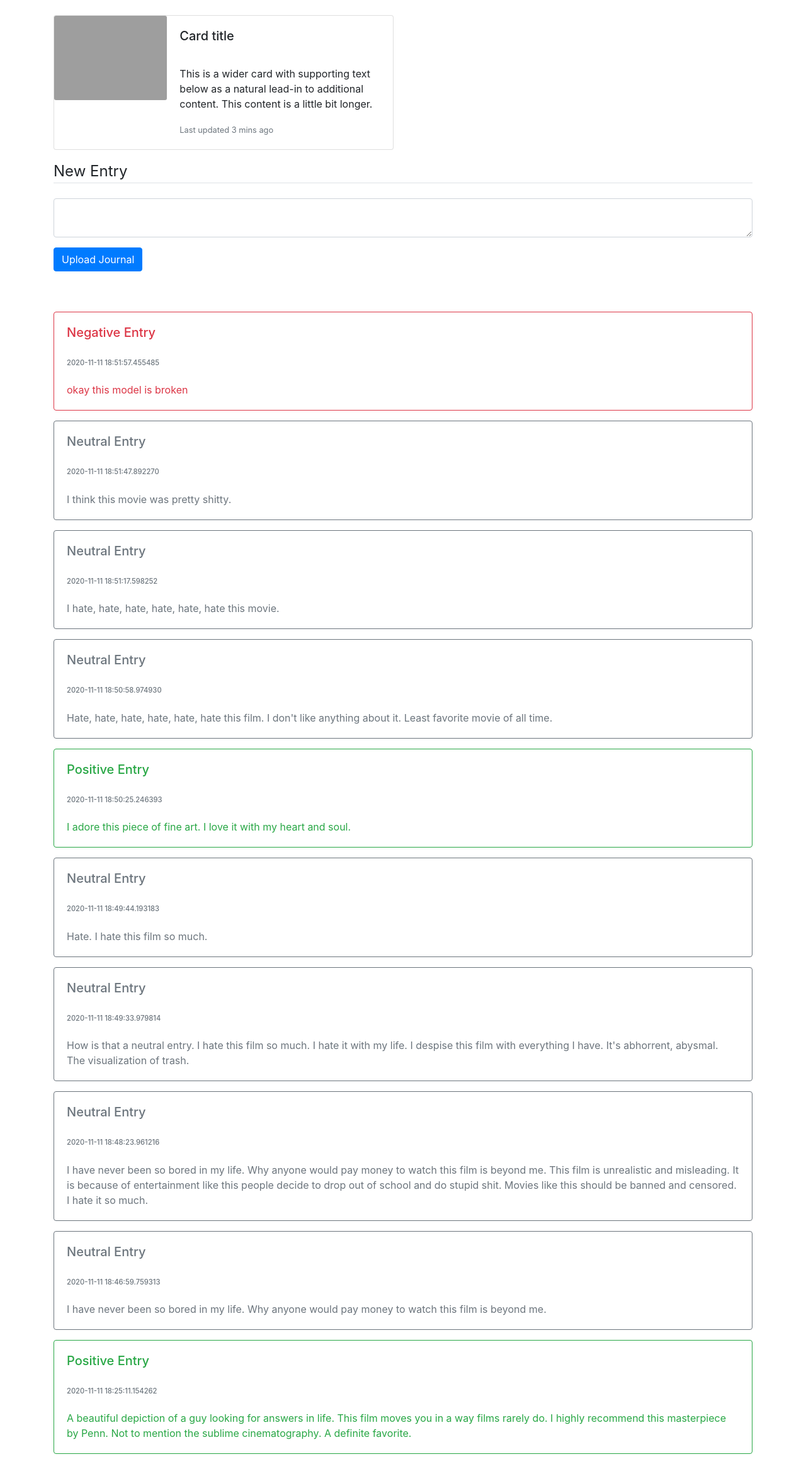
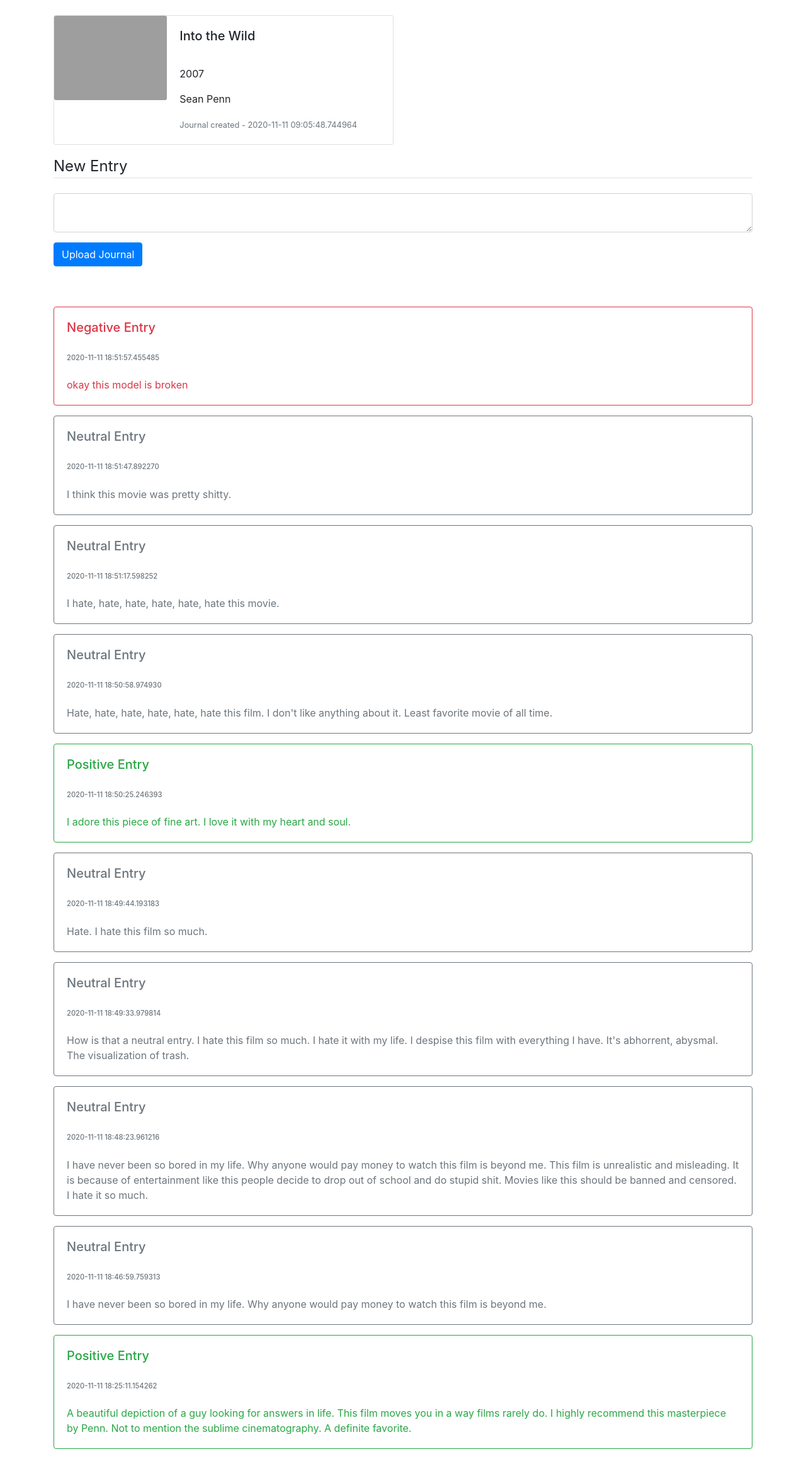
Before and after one commit to ElaineJYKim/movie-journal-sentiment-analysis-model, a Flask app: page /journal/1 in a window 1280 px wide. Shown: the part 56-2381 px from the top of the page at 63% size. After the commit the page ends 2357 px from the top, so only its background shows below. Run offline with Flask 2, Linux system fonts and the light colour scheme; data comes from the database, SQL or seed files in the repository; both versions use the stored data as it was after the commit; parts of the project's set-up code (start-up, migrations or seed data) failed here and were passed over; some libraries are stand-ins or nearby versions; grey boxes are pictures that could not be loaded.

Commit message:
readme, small changes

```diff
--- a/MovieJournal/moviejournal/templates/home.html
+++ b/MovieJournal/moviejournal/templates/home.html
@@ -1,7 +1,7 @@
 {% extends "layout.html" %}
 {% block content %}
 <div class="container mt-5">
-   <h2 class="text-center">Movie Journals</h2>
+   <h2 class="text-center">Journals</h2>
    <div class="movies_container">
       {% for movie in movies.query.all() %}
          <div class="card movie_card"><a href="{{ url_for('journal', movie_id=movie.id )}}">
--- a/MovieJournal/moviejournal/templates/journal.html
+++ b/MovieJournal/moviejournal/templates/journal.html
@@ -21,9 +21,10 @@
           </div>
           <div class="col-md-8">
             <div class="card-body">
-              <h5 class="card-title">Card title</h5>
-              <p class="card-text">This is a wider card with supporting text below as a natural lead-in to additional content. This content is a little bit longer.</p>
-              <p class="card-text"><small class="text-muted">Last updated 3 mins ago</small></p>
+              <h5 class="card-title">{{ movie.title }}</h5>
+              <p class="card-text">{{ movie.year }}</p>
+              <p class="card-text">{{ movie.director }}</p>
+              <p class="card-text"><small class="text-muted">Journal created - {{ movie.time }}</small></p>
             </div>
           </div>
         </div>
```
Also changed, not shown: MovieJournal/README.md (added), MovieJournal/moviejournal/site.db, 11 other files.
